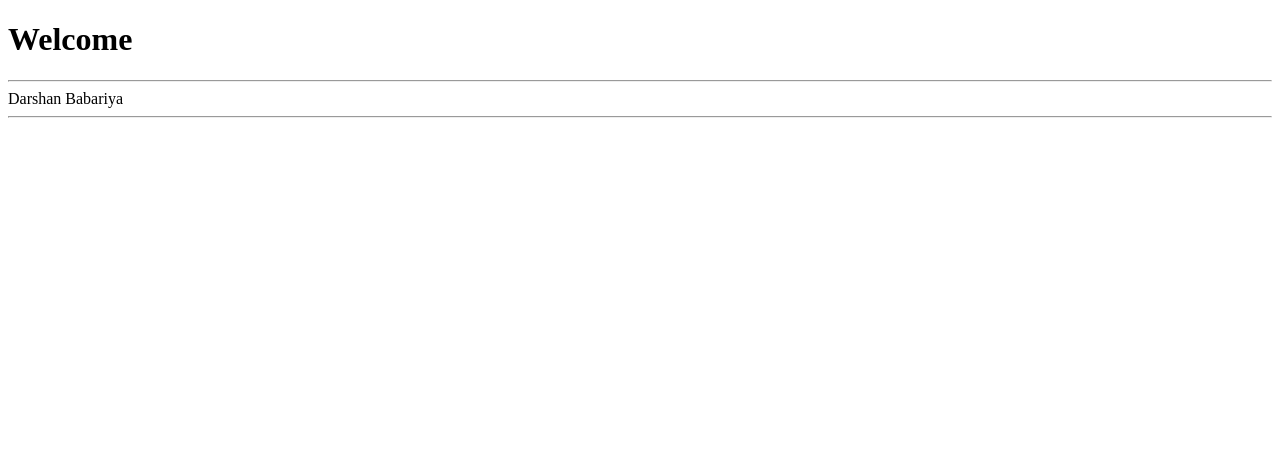
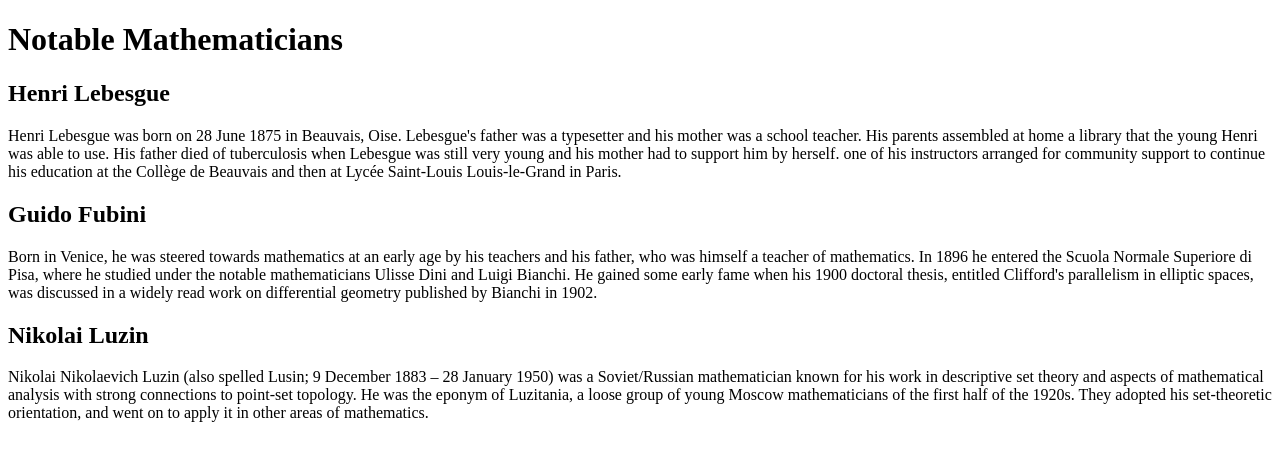
Before and after one commit to DarshanBabariya/Coursera_Assignment, a plain HTML site: page mod2_solution/index.html in a window 1280 px wide. Drawn offline with Linux system fonts and the light colour scheme.

Commit message:
CSS file of module2

```diff
--- a/mod2_solution/index.html
+++ b/mod2_solution/index.html
@@ -1,14 +1,44 @@
 <!DOCTYPE html>
-<html>
+<html lang="en">
+
 <head>
-	<title>Module 2 Solution</title>
+    <meta charset="utf-8">
+    <meta name="viewport" content="width=device-width, initial-scale=1">
+    <title>Assignment Solution for Module 2</title>
+    <link rel="stylesheet" href="css/index.css">
 </head>
+
 <body>
+    <h1>Notable Mathematicians</h1>
+    <div class="row">
+        <div class="col-lg-4 col-md-6 col-sm-12">
+            <section class="lebesgue">
+                <h2>Henri Lebesgue</h2>
+                <p>
+                    Henri Lebesgue was born on 28 June 1875 in Beauvais, Oise. Lebesgue's father was a typesetter and his mother was a school teacher. His parents assembled at home a library that the young Henri was able to use. His father died of tuberculosis when Lebesgue
+                    was still very young and his mother had to support him by herself. one of his instructors arranged for community support to continue his education at the Collège de Beauvais and then at Lycée Saint-Louis Louis-le-Grand in Paris.
+                </p>
+            </section>
+        </div>
+        <div class="col-lg-4 col-md-6 col-sm-12">
+            <section class="fubini">
+                <h2>Guido Fubini</h2>
+                <p>
+                    Born in Venice, he was steered towards mathematics at an early age by his teachers and his father, who was himself a teacher of mathematics. In 1896 he entered the Scuola Normale Superiore di Pisa, where he studied under the notable mathematicians Ulisse
+                    Dini and Luigi Bianchi. He gained some early fame when his 1900 doctoral thesis, entitled Clifford's parallelism in elliptic spaces, was discussed in a widely read work on differential geometry published by Bianchi in 1902.
+                </p>
+            </section>
+        </div>
+        <div class="col-lg-4 col-md-12 col-sm-12">
+            <section class="luzin">
+                <h2>Nikolai Luzin</h2>
+                <p>
+                    Nikolai Nikolaevich Luzin (also spelled Lusin;   9 December 1883 – 28 January 1950) was a Soviet/Russian mathematician known for his work in descriptive set theory and aspects of mathematical analysis with strong connections to point-set topology. He was
+                    the eponym of Luzitania, a loose group of young Moscow mathematicians of the first half of the 1920s. They adopted his set-theoretic orientation, and went on to apply it in other areas of mathematics.
+                </p>
+            </section>
+        </div>
+    </div>
+</body>
 
-	<h1>Welcome</h1>
-<hr>
-	Darshan Babariya
-<hr>
-
-</body>
 </html>
```
Also changed, not shown: mod2_solution/css/index.css (added).
